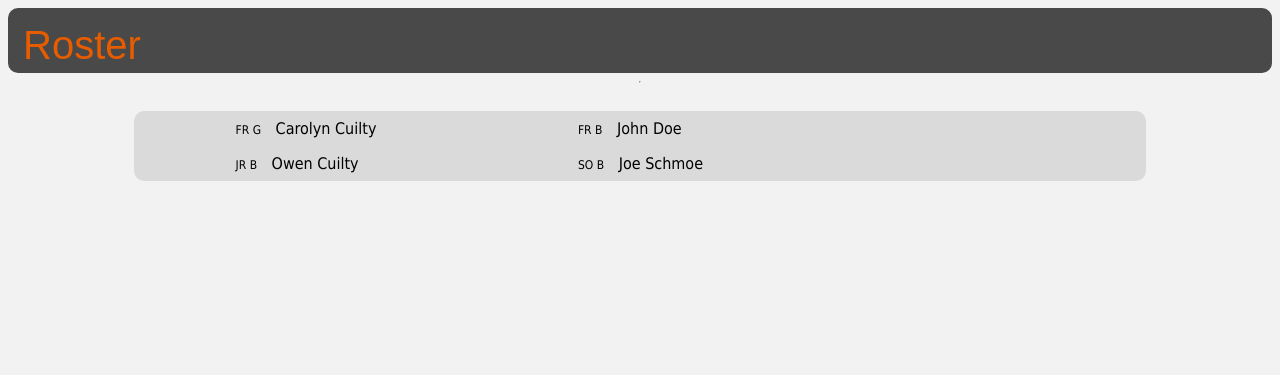
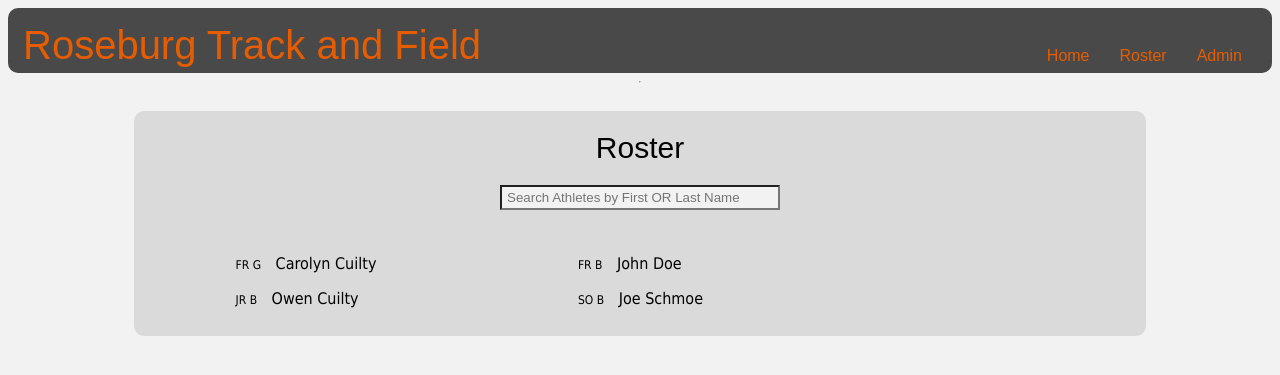
Before and after one commit to cuiltyt/Django, a Django app: page /track/athletes/ in a window 1280 px wide. Shown: the top 375 px of the page. Run offline with Django 3.2, Linux system fonts and the light colour scheme; data comes from the database, SQL or seed files in the repository; both versions use the stored data as it was after the commit.

Commit message:
links to homepage and admin site

```diff
--- a/mysite/mysite/settings.py
+++ b/mysite/mysite/settings.py
@@ -11,7 +11,7 @@ https://docs.djangoproject.com/en/1.7/ref/settings/
 # Build paths inside the project like this: os.path.join(BASE_DIR, ...)
 import os
 BASE_DIR = os.path.dirname(os.path.dirname(__file__))
-
+SETTINGS_PATH = os.path.dirname(os.path.dirname(__file__))
 
 # Quick-start development settings - unsuitable for production
 # See https://docs.djangoproject.com/en/1.7/howto/deployment/checklist/
--- a/mysite/track/static/track/index.css
+++ b/mysite/track/static/track/index.css
@@ -7,7 +7,6 @@
 
 p.text {
 	padding: 20px;
-	position: relative;
 	margin-left: auto;
 	margin-right: auto;
 	text-align: center;
@@ -17,8 +16,7 @@ p.page_title {
 	font-family: Arial;
 	font-size: 40px;
 	color: #E65C00;
-	padding-left: 15px;
-	padding-top: 15px;
+	padding: 15px;
 	white-space: nowrap;
 	overflow: hidden;
 }
@@ -54,6 +52,7 @@ body {
     column-count: 3;
     columns: 3;
     position: center;
+    padding-bottom: 20px;
 }
 
 #search_bar {
@@ -62,7 +61,8 @@ body {
 }
 
 input {
-	text-align: center;
+	text-align: left;
+	padding-left: 5px;
 	width: 280px;
 	height: 25px;
 	background-color: #F2F2F2;
@@ -113,3 +113,12 @@ a:hover {
 a:visited {
 	color: #000000;
 }
+
+a.workflow {
+	float: right;
+	padding-right: 15px;
+	padding-left: 15px;
+	padding-top: 24px;
+	font-size: 16px;
+	color: #E65C00;
+}
--- a/mysite/track/templates/track/athlete_list.html
+++ b/mysite/track/templates/track/athlete_list.html
@@ -6,16 +6,26 @@
 <title>RHS Track and Field</title>
 
 <div id="top_bar">
-  <p class="page_title">Roster</p>
+  <p class="page_title">
+     Roseburg Track and Field
+    <a class="workflow" href="{% url 'admin:index' %}">Admin</a>
+    <a class="workflow" href="{% url 'track:athlete_list' %}">Roster</a>
+    <a class="workflow" href="{% url 'track:index' %}">Home</a>
+  </p>
 </div>
 
 <hr>
 
-<body>
-  <div id="section">
+<div id="section">
+  <p class="heading">Roster</p>
+
+  <form action="/track/athletes/" method="GET" id="search_bar">
+    <input type="text" name="search_term" placeholder="Search Athletes by First OR Last Name" required>
+  </form>
+
   <div id="list">
-  {% if object_list %}
-    {% for a in object_list %}
+  {% if athletes %}
+    {% for a in athletes %}
       <ul>
       <li>
         <span class="small_font"> {{ a.year }} {{ a.gender }}</span>
@@ -23,9 +33,8 @@
       </li>
       </ul>
     {% endfor %}
+  </div>
   {% else %}
     <p class="text"> No Results </p>
   {% endif %}
-  </div>
-  </div>
-</body>
+</div>
--- a/mysite/track/urls.py
+++ b/mysite/track/urls.py
@@ -1,10 +1,10 @@
 from django.conf.urls import patterns, url, include
 from track import views
-from track.views import AthleteListView, RecordUpdate, RecordCreate
+from track.views import RecordUpdate, RecordCreate
 
 urlpatterns = patterns('',
     url(r'^$', views.index, name='index'),
-    url(r'^athletes/', AthleteListView.as_view(), name='athlete_list'),
+    url(r'^athletes/', views.AthleteList, name='athlete_list'),
     url(r'^(?P<athlete_id>\d+)/', views.AthleteProfile, name='athlete_profile'),
     url(r'^edit/(?P<pk>\d+)/', RecordUpdate.as_view(), name='record_update_form'),
     url(r'^add_record/(?P<pk>\d+)/', RecordCreate.as_view(), name='record_create_form'),
--- a/mysite/track/views.py
+++ b/mysite/track/views.py
@@ -3,7 +3,7 @@ from django.views.generic.list import ListView
 from django.views.generic.edit import UpdateView, CreateView
 from django.core.urlresolvers import reverse
 from django.utils import timezone
-from django.http import HttpResponse
+from django.http import HttpResponse, HttpResponseRedirect
 from django.shortcuts import render, redirect
 
 from track.models import Athlete, Event, Record
@@ -12,22 +12,27 @@ def index(request):
 	events = Event.objects.order_by('event_name')
 	return render(request, 'track/index.html', { 'events' : events })
 
-class AthleteListView(ListView):
-	model = Athlete
+def AthleteList(request):
+	if 'search_term' in request.GET:
+		results = Athlete.objects.filter(
+				Q(last_name__icontains=request.GET['search_term']) |
+				Q(first_name__icontains=request.GET['search_term']))
 
-	def get_queryset(self):
-		if 'search_term' in self.request.GET:
-			athletes = Athlete.objects.filter(
-				Q(last_name__icontains=self.request.GET['search_term']) |
-				Q(first_name__icontains=self.request.GET['search_term']))
-			return athletes
+		if len(results) == 1:
+			url = reverse('track:athlete_profile', args=(results[0].id,))
+			return redirect(url)
 		else:
-			return Athlete.objects.order_by('last_name')
+			return render(request, 'track/athlete_list.html', { 'athletes' : results })
+
+	else:
+		all = Athlete.objects.all()
+		return render(request, 'track/athlete_list.html', { 'athletes' : all })
 
 def AthleteProfile(request, athlete_id):
 	records = Record.objects.filter(athlete=athlete_id)
 	athlete = Athlete.objects.filter(pk=athlete_id)
 	return render(request, 'track/athlete_profile.html', { 'records' : records, 'athlete' : athlete })
+
 
 def EventProfile(request, event_id):
 	event = Event.objects.filter(pk=event_id)
```
Also changed, not shown: mysite/track/templates/track/athlete_profile.html (+6 -3 lines), mysite/track/templates/track/event_profile.html (+11 -5 lines), mysite/track/templates/track/index.html (+6 -3 lines), mysite/track/templates/track/record_create_form.html (+6 -3 lines), mysite/track/templates/track/record_update_form.html (+6 -3 lines), mysite/db.sqlite3, 3 other files.
